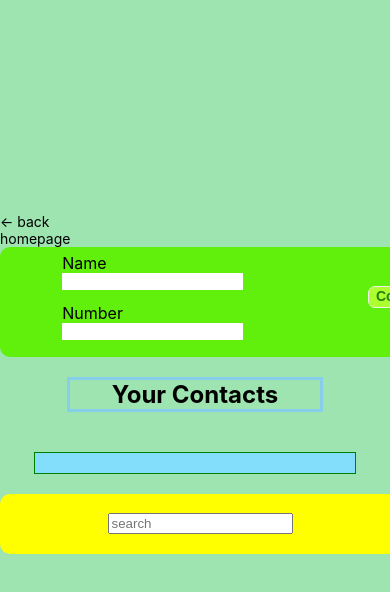
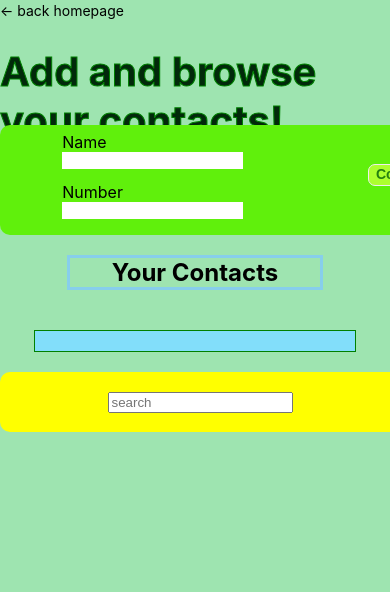
Before and after one commit to MaksymilianBilski/allTasks-GOIT, a React (Create React App) app: page /allTasks-GOIT/phonebook in a window 390 px wide. Shown: the top 592 px of the page. Built offline with nearby package versions, Linux system fonts and the light colour scheme.

Commit message:
added header to phonebook

```diff
--- a/src/components/pages/Phoneboook.jsx
+++ b/src/components/pages/Phoneboook.jsx
@@ -13,6 +13,7 @@ import {
   getFilter,
 } from 'components/ComponentsPhonebook/redux/phonebookSelectors';
 import ReturnHomepage from 'components/Navigation/ReturnHomepage';
+import css from './pagesStyles/Phonebook.module.css';
 document.body.style.backgroundColor = 'rgb(158, 228, 176)';
 
 const Phonebook = () => {
@@ -58,11 +59,12 @@ const Phonebook = () => {
         height: '100vh',
         display: 'flex',
         flexDirection: 'column',
-        justifyContent: 'center',
-        marginTop: '-10%',
       }}
     >
-      <ReturnHomepage text="back homepage" />
+      <header>
+        <ReturnHomepage text="back homepage" />
+        <h1>Add and browse your contacts!</h1>
+      </header>
       <SubmitForm handleSubmit={handleSubmit} />
       <ContactsList
         handleRemove={handleRemove}
--- a/src/components/pages/TaskManager.jsx
+++ b/src/components/pages/TaskManager.jsx
@@ -23,7 +23,10 @@ export const TaskManager = () => {
 
   return (
     <>
-      <ReturnHomepage text="back homepage" />
+      <header>
+        {' '}
+        <ReturnHomepage text="back homepage" />
+      </header>
       {error ? (
         <div>
           <Navigation />
--- /dev/null
+++ b/src/components/pages/pagesStyles/Phonebook.module.css
@@ -0,0 +1,12 @@
+header {
+    height: 125px;
+
+}
+
+header h1 {
+    display: flex;
+    justify-content: center;
+    font-size: 40px;
+    color: rgb(2, 41, 11);
+    -webkit-text-stroke: 1px green;
+}
```
